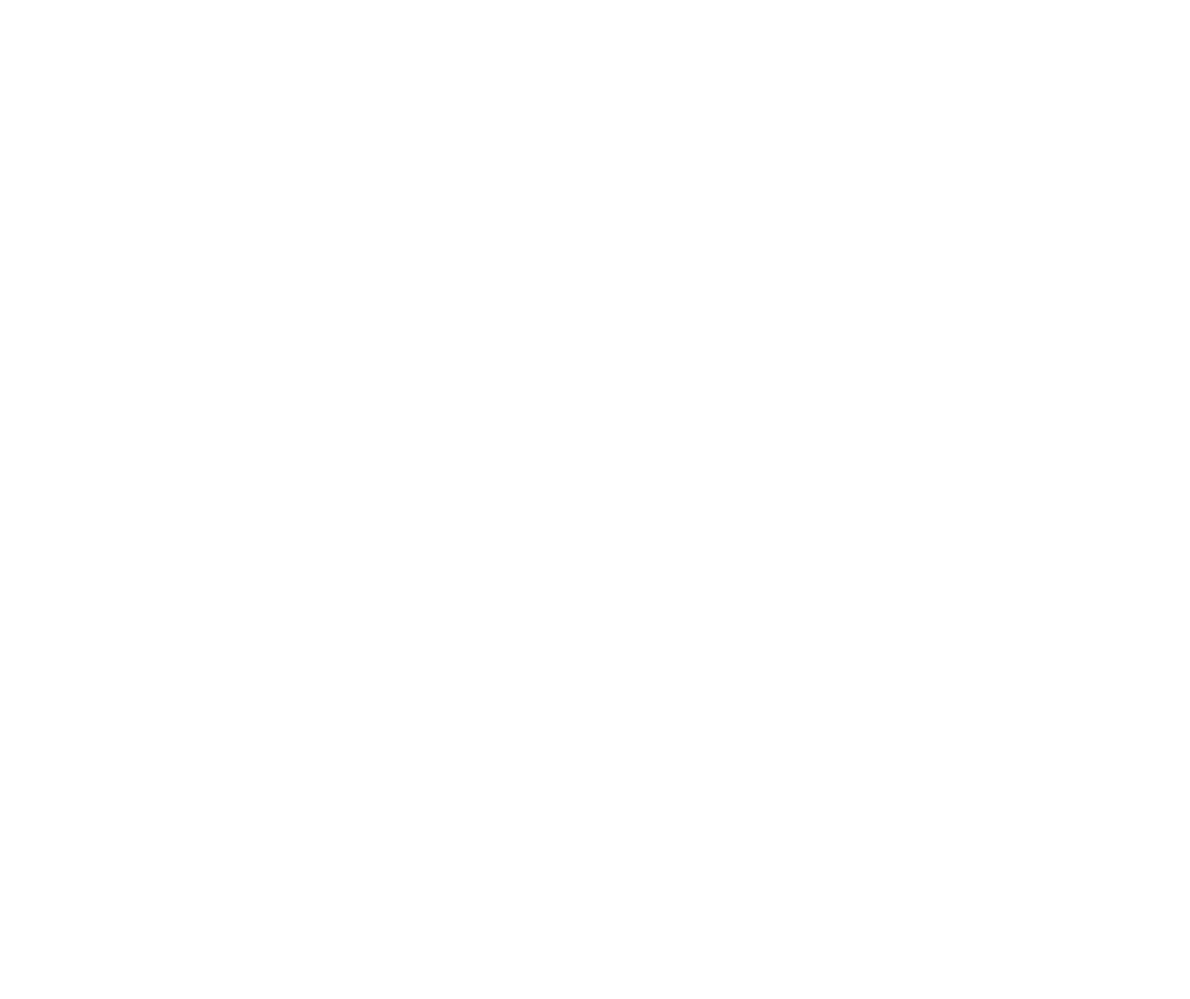
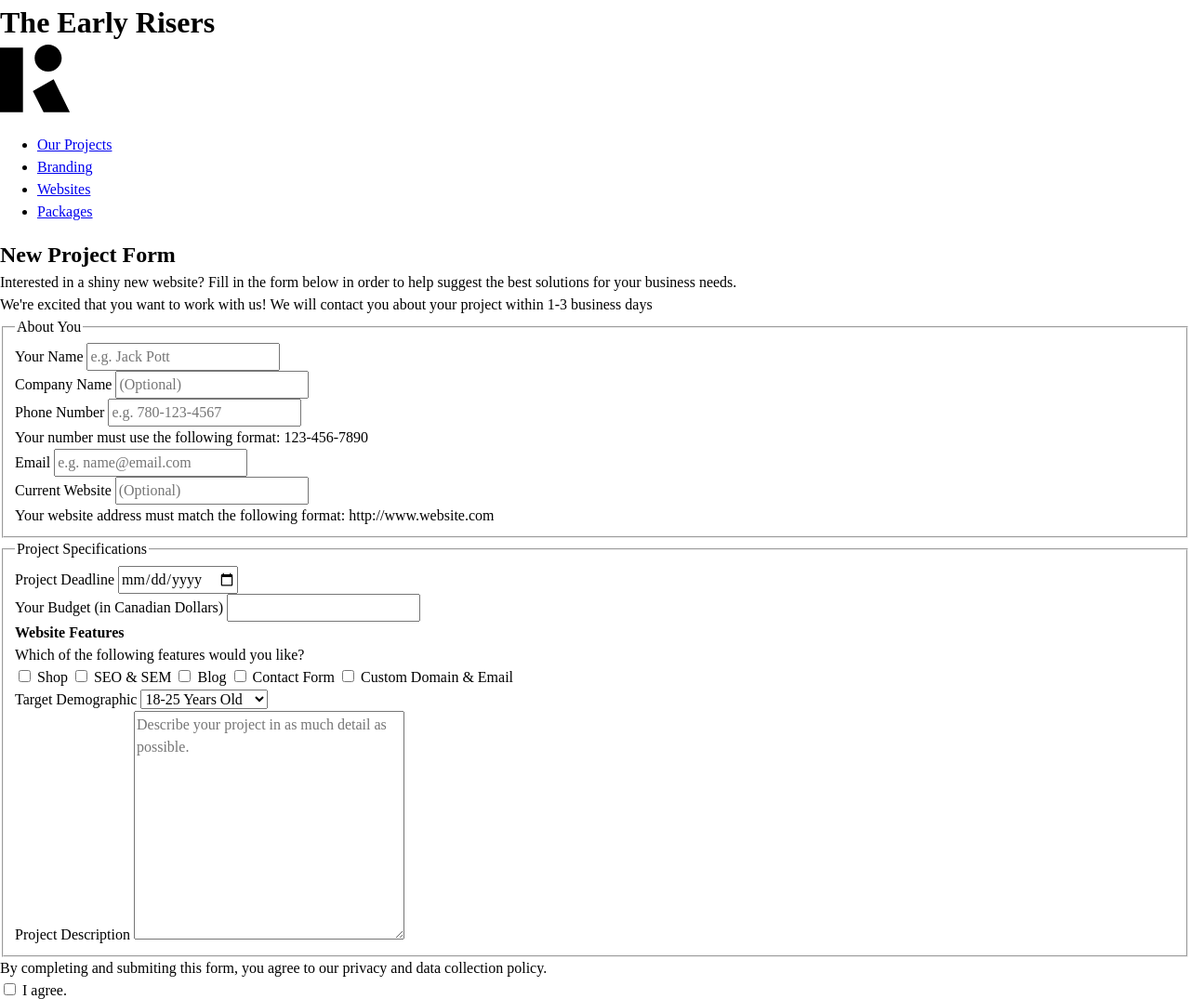
Before and after one commit to KierinC/DMIT1530, a plain HTML site: page build-project-form/index.html in a window 1280 px wide. Shown: the top 1075 px of the page at 93% size. Before the commit the page ends 800 px from the top, so only its background shows below. Drawn offline with Linux system fonts and the light colour scheme; files that its build step writes are made by us from their sources.

Commit message:
demo complete

```diff
--- a/build-project-form/index.html
+++ b/build-project-form/index.html
@@ -10,10 +10,116 @@
 </head>
 <body>
    <header>
-
+    <div class="inner-container">
+        <h1 class="sr-only">The Early Risers</h1>
+        <svg xmlns="http://www.w3.org/2000/svg" width="75.14" height="72.676" viewBox="0 0 75.14 72.676">
+            <path d="M51.85 29.084c8.017 0 14.522-6.514 14.522-14.536C66.372 6.524 59.866 0 51.85 0c-8.03 0-14.573 6.524-14.573 14.548 0 8.022 6.543 14.536 14.573 14.536M0 3.256h24.701v69.42H0zM57.695 37.136L35.367 50.087l11.5 22.589h28.272z">
+            </path>
+        </svg>
+        <nav>
+            <ul class="nav-links">
+                <li><a href="#">Our Projects</a></li>
+                <li><a href="#">Branding</a></li>
+                <li><a href="#">Websites</a></li>
+                <li><a href="#">Packages</a></li>
+            </ul>
+        </nav>
+    </div>
    </header>
    <main>
+        <section>
+            <form action="#" method="POST">
+                <h2>New Project Form</h2>
+                <p>Interested in a shiny new website? Fill in the form below in order to help suggest the best solutions for your business needs.</p>
+                <p>We're excited that you want to work with us! We will contact you about your project within 1-3 business days</p>
 
+                <fieldset>
+                    <legend>About You</legend>
+
+                    <div>
+                        <label for="name">Your Name</label>
+                        <input id="name" type="text" placeholder="e.g. Jack Pott" required>
+                    </div>
+
+                    <div>
+                        <label for="company">Company Name</label>
+                        <input id="company" type="text" placeholder="(Optional)">
+                    </div>
+
+                    <div>
+                        <label for="phone">Phone Number</label>
+                        <input id="phone" type="tel" pattern="\d{3}[\-]\d{3}[\-]\d{4}" placeholder="e.g. 780-123-4567" aria-describedby="phone-help" required>
+                        <p class="help" id="phone-help">Your number must use the following format: 123-456-7890</p>
+                    </div>
+
+                    <div>
+                        <label for="email">Email</label>
+                        <input id="email" type="email" placeholder="e.g. name@email.com" required>
+                    </div>
+
+                    <div>
+                        <label for="company-website">Current Website</label>
+                        <input id="company-website" type="url" aria-describedby="url-help" placeholder="(Optional)">
+                        <p class="help" id="url-help">Your website address must match the following format: http://www.website.com</p>
+                    </div>
+                </fieldset>
+                <fieldset>
+                    <legend>Project Specifications</legend>
+
+                    <div>
+                        <label for="deadline">Project Deadline</label>
+                        <input type="date" id="deadline">
+                    </div>
+
+                    <div>
+                        <label for="budget">Your Budget (in Canadian Dollars)</label>
+                        <input id="budget" type="number" min="1000" step="100">
+                    </div>
+
+                    <div>
+                        <h4>Website Features</h4>
+                        <p>Which of the following features would you like?</p>
+
+                        <input id="feature-shop" name="features" type="checkbox">
+                        <label for="feature-shop">Shop</label>
+
+                        <input id="feature-seo" name="features" type="checkbox">
+                        <label for="feature-seo">SEO &amp; SEM</label>
+
+                        <input id="feature-blog" name="features" type="checkbox">
+                        <label for="feature-blog">Blog</label>
+
+                        <input id="feature-contact" name="features" type="checkbox">
+                        <label for="feature-contact">Contact Form</label>
+
+                        <input id="feature-domain" name="features" type="checkbox">
+                        <label for="feature-domain">Custom Domain &amp; Email</label>
+                    </div>
+
+                    <div>
+                        <label for="demographic">Target Demographic</label>
+                        <select id="demographic">
+                            <option value="gen-z">18-25 Years Old</option>
+                            <option value="millenials">25-40 Years Old</option>
+                            <option value="gen-x">40-55 Years Old</option>
+                            <option value="boomers">55-70+ Years Old</option>
+                        </select>
+                    </div>
+                    <div>
+                        <label for="description">Project Description</label>
+                        <textarea id="description" cols="30" rows="10" placeholder="Describe your project in as much detail as possible." required></textarea>
+                    </div>
+                </fieldset>
+                <div>
+                    <p>By completing and submiting this form, you agree to our privacy and data collection policy.</p>
+                    <input id="tos" type="checkbox">
+                    <label for="tos">I agree.</label>
+                </div>
+                <div>
+                    <input type="submit" value="Send">
+                </div>
+            </form>
+        </section>
    </main>
 </body>
 </html>
```
